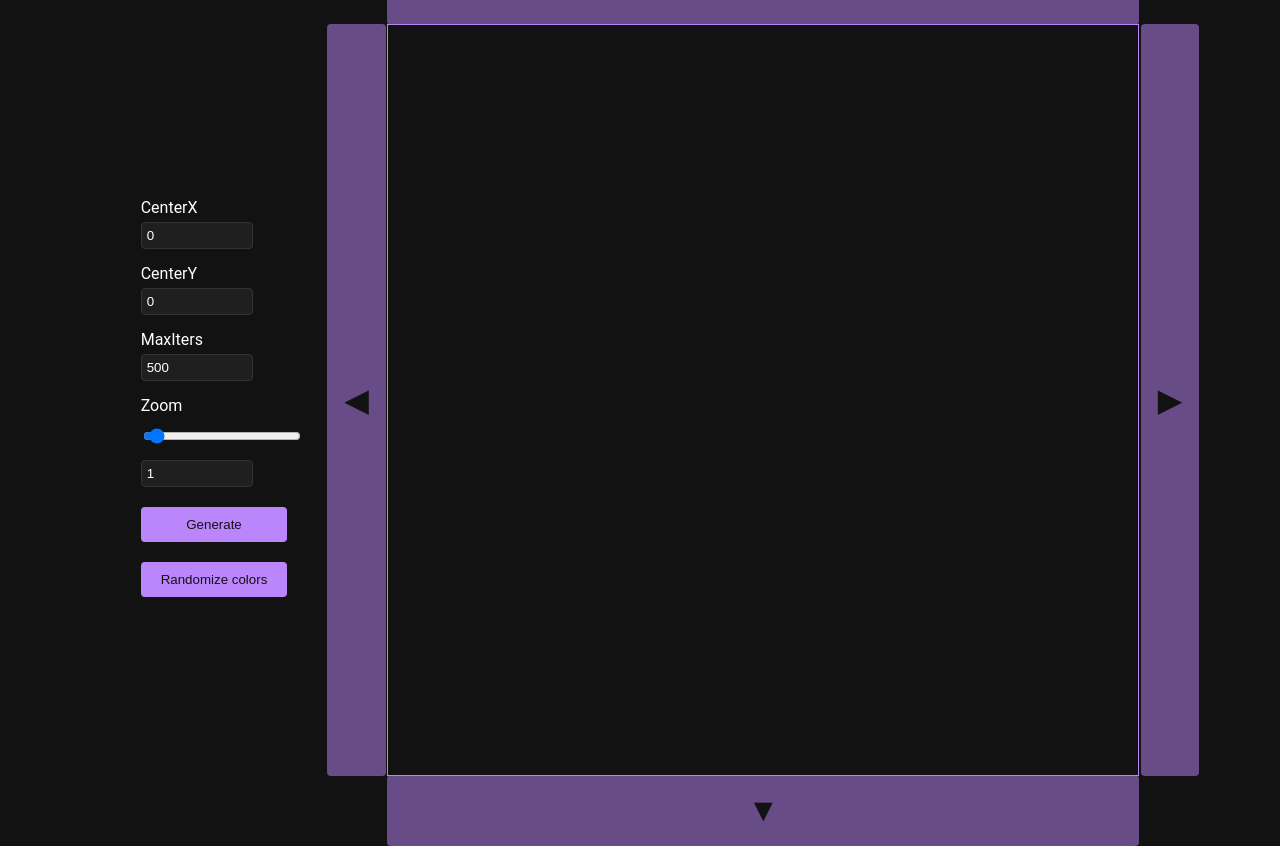
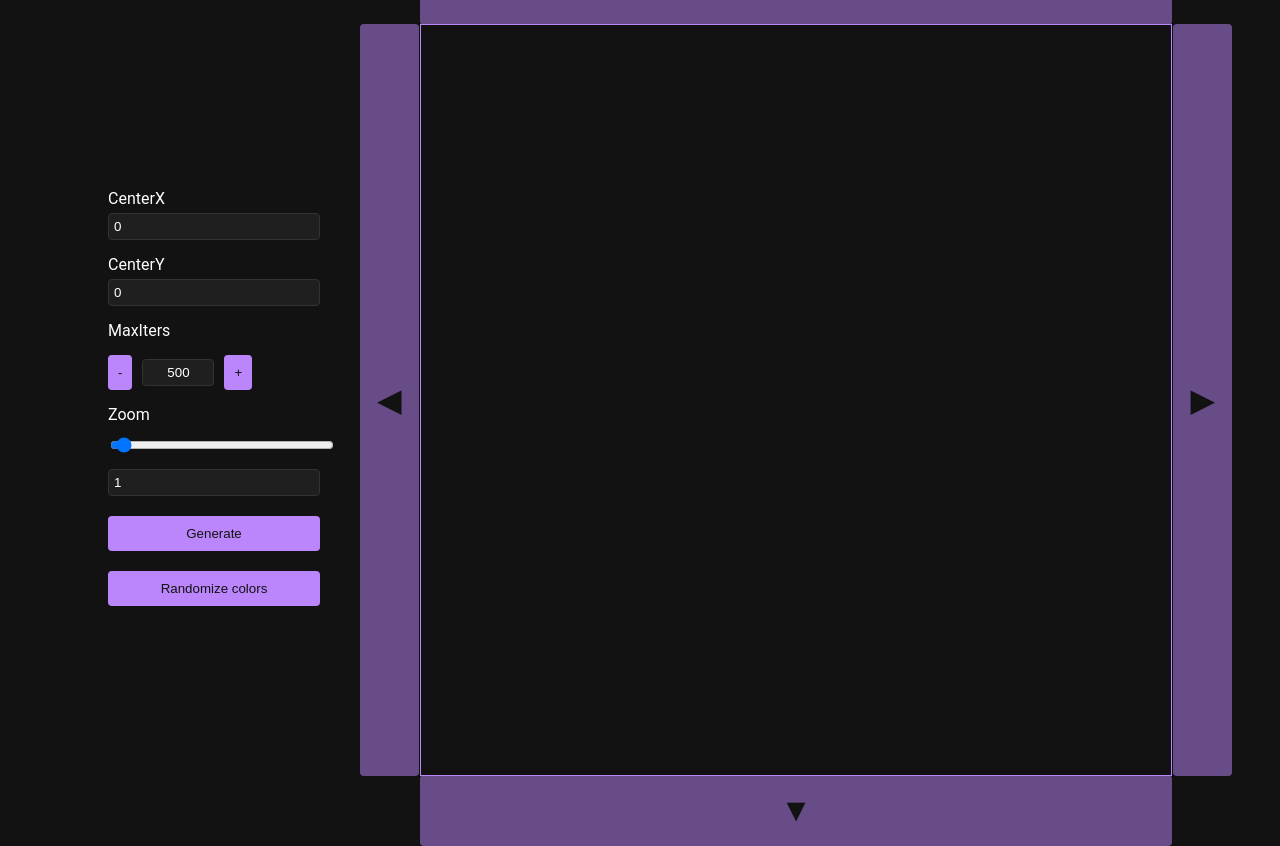
Before and after one commit to Noiidor/go-mandelbrot, a plain HTML site: page static/pages/index.html in a window 1280 px wide. Drawn offline with Linux system fonts and the light colour scheme.

Commit message:
Added inputs for quick iteration change

```diff
--- a/static/pages/index.css
+++ b/static/pages/index.css
@@ -72,7 +72,7 @@ p {
 }
 
 input[type="number"] {
-    width: 100px;
+    width: 200px;
 }
 
 input[type="range"] {
@@ -134,6 +134,31 @@ button:hover {
     right: -60px;
 }
 
+.iter-control {
+    display: flex;
+    align-items: center;
+}
+
+.iter-button {
+    background-color: #BB86FC;
+    border: none;
+    color: #121212;
+    padding: 10px;
+    border-radius: 4px;
+    cursor: pointer;
+    transition: background-color 0.3s ease;
+}
+
+.iter-button:hover {
+    background-color: #3700B3;
+}
+
+.iter-control input[type="number"] {
+    width: 60px;
+    text-align: center;
+    margin: 0 10px;
+}
+
 /* Responsive styling */
 @media (max-width: 600px) {
     .container {
--- a/static/pages/index.html
+++ b/static/pages/index.html
@@ -14,7 +14,11 @@
             <p>CenterY</p>
             <input type="number" step="0.01" value="0" name="center_y" class="inputs no-arrows" id="inputY">
             <p>MaxIters</p>
-            <input type="number" name="max_iters" value="500" class="inputs no-arrows" id="inputIters">
+            <div class="iter-control">
+                <button class="iter-button" id="decreaseIters">-</button>
+                <input type="number" name="max_iters" value="500" class="inputs no-arrows" id="inputIters">
+                <button class="iter-button" id="increaseIters">+</button>
+            </div>
             <p>Zoom</p>
             <input type="range" min="1" max="100000" value="1" name="zoom" class="inputs" id="sliderZoom">
             <input type="number" value="1" id="inputZoom" class="inputs no-arrows">
--- a/static/scripts/script.js
+++ b/static/scripts/script.js
@@ -16,6 +16,9 @@ const xInput = document.getElementById("inputX");
 const yInput = document.getElementById("inputY");
 const iterInput = document.getElementById("inputIters");
 
+const decItersButton = document.getElementById("decreaseIters");
+const incItersButton = document.getElementById("increaseIters");
+
 const leftButton = document.getElementById("leftButton");
 const rightButton = document.getElementById("rightButton");
 const downButton = document.getElementById("downButton");
@@ -33,6 +36,15 @@ function clamp(num, min, max) {
     return Math.min(Math.max(num, min), max);
 }
 
+decItersButton.addEventListener("click", () => {
+    iterInput.value = clamp(Math.floor(parseInt(iterInput.value) - (iterInput.value / 4)), 1, Number.POSITIVE_INFINITY);
+    sendGenerateRequest();
+})
+
+incItersButton.addEventListener("click", () => {
+    iterInput.value = clamp(Math.floor(parseInt(iterInput.value) + (iterInput.value / 4)), 1, Number.POSITIVE_INFINITY);
+    sendGenerateRequest();
+})
 // Handle canvas zoom with wheel
 canvas.addEventListener("wheel", event => {
     const rect = canvas.getBoundingClientRect();
```
